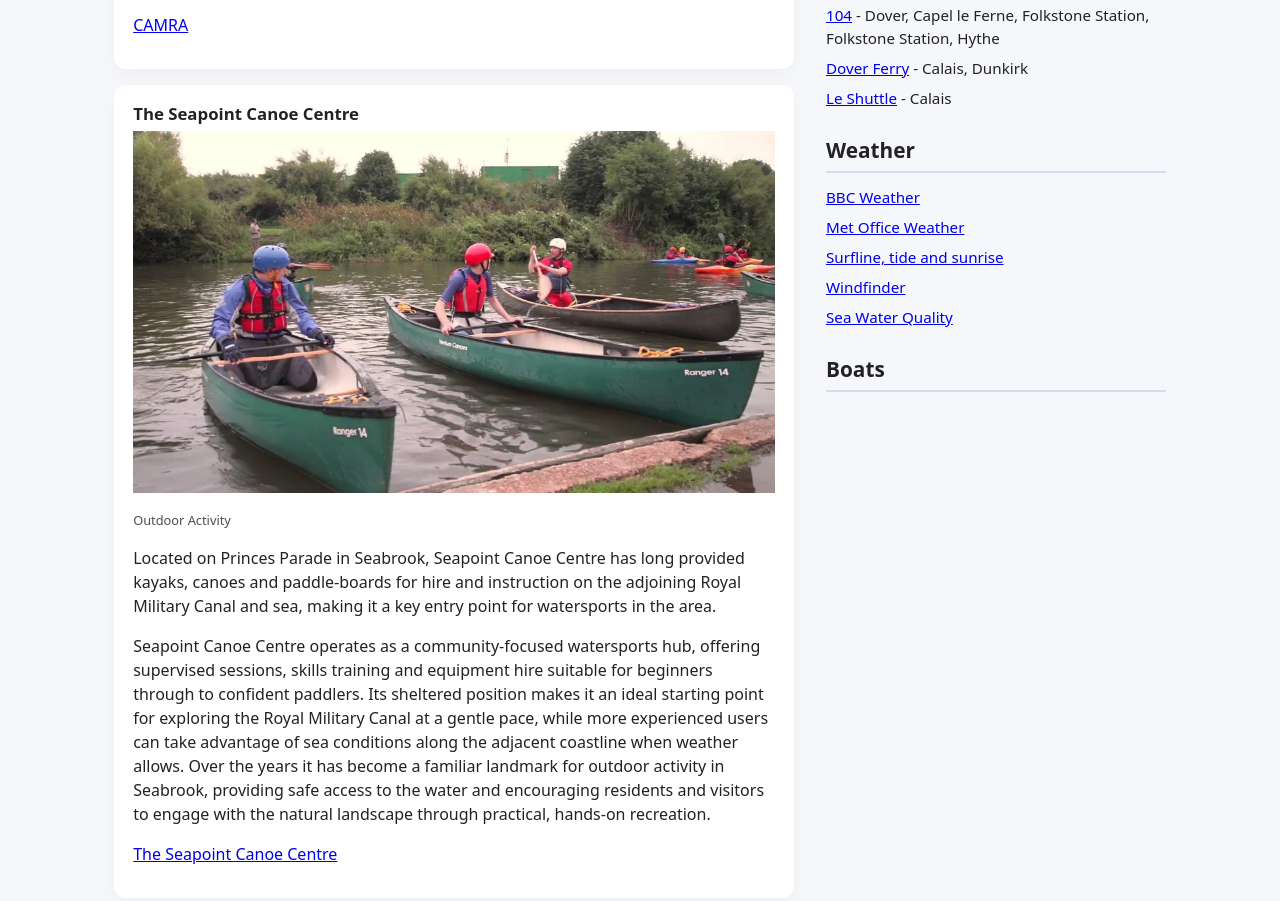
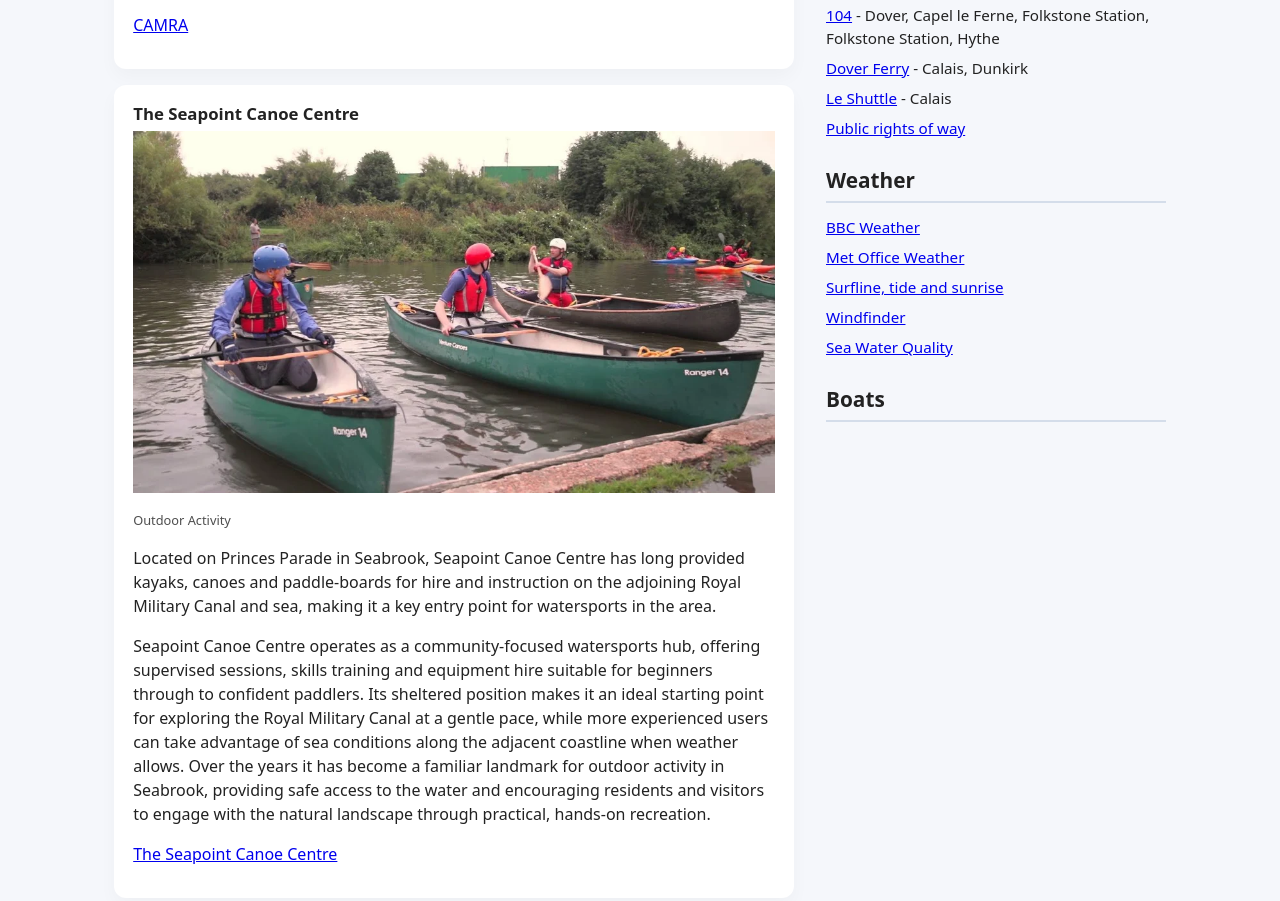
Before and after one commit to seabrookvillagekent/website, a plain HTML site: page index.html in a window 1280 px wide. Shown: the part 1754-2655 px from the top of the page. Drawn offline with Linux system fonts and the light colour scheme.

Commit message:
Add files via upload

```diff
--- a/index.html
+++ b/index.html
@@ -1189,6 +1189,7 @@ https://www.prints-online.com/new-images-july-2023/princes-parade-east-seabrook-
             <li><a href="https://transitapp.com/en/region/kent/stagecoach-south-east/bus-104">104</a> - Dover, Capel le Ferne, Folkstone Station, Folkstone Station, Hythe</li>
             <li><a href="https://www.portofdover.com/ferry/tickets/">Dover Ferry</a> - Calais, Dunkirk</li>
             <li><a href="https://www.leshuttle.com/uk-en/travel-updates/live-departures">Le Shuttle</a> - Calais</li>
+            <li><a href="https://webapps.kent.gov.uk/countrysideaccesscams/standardmap.aspx">Public rights of way</a></li>
         </ul>
       </section>
 
```
